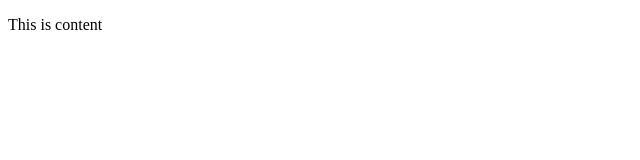
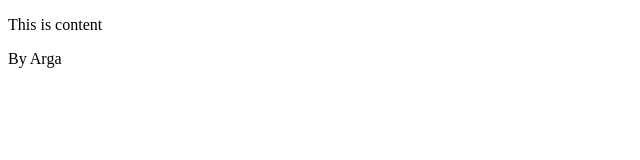
Before and after one commit to Yugazl/hello-world, a plain HTML site: page index.html in a window 1280 px wide. Shown: the full height of the page, 0-640 px from the left. Drawn offline with Linux system fonts and the light colour scheme.

Commit message:
tambah text arga

```diff
--- a/index.html
+++ b/index.html
@@ -8,5 +8,6 @@
 </head>
 <body>
     <p>This is content</p>
+    <p>By Arga</p>
 </body>
 </html>
```
